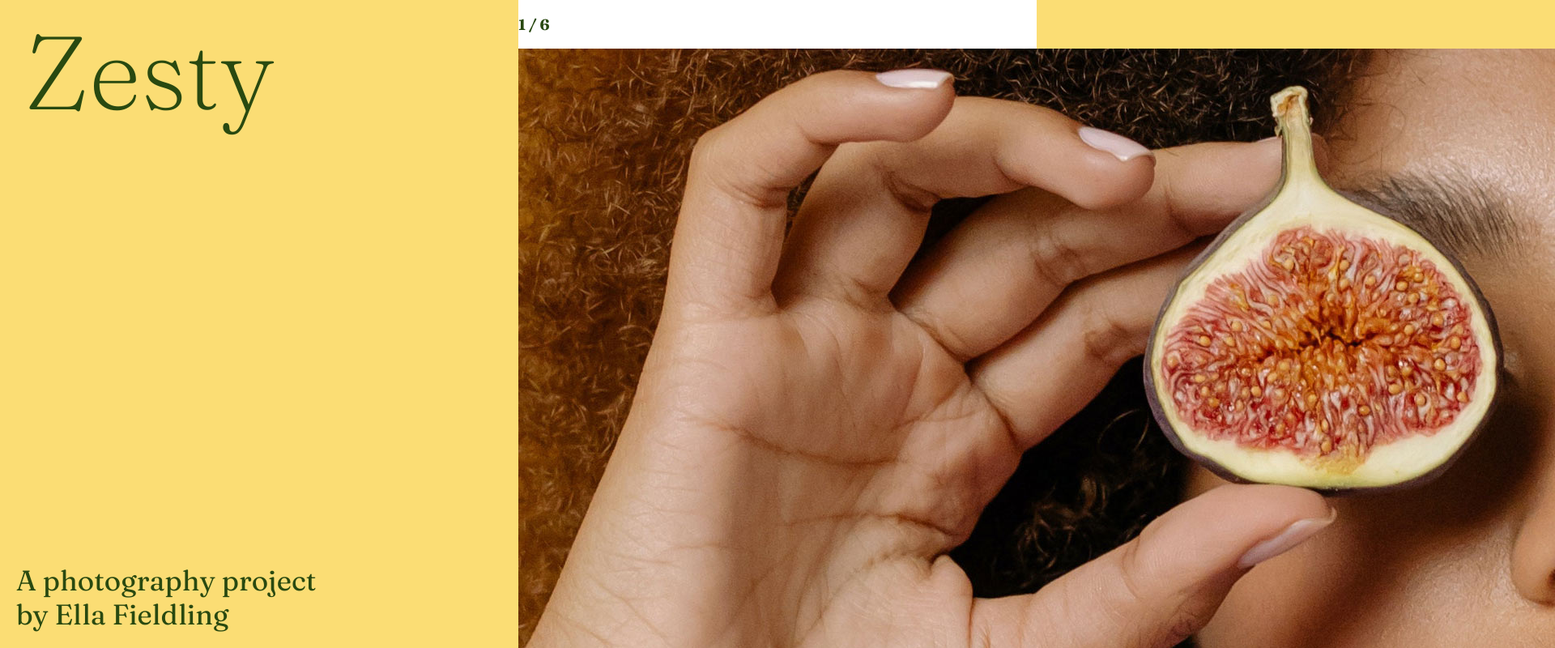
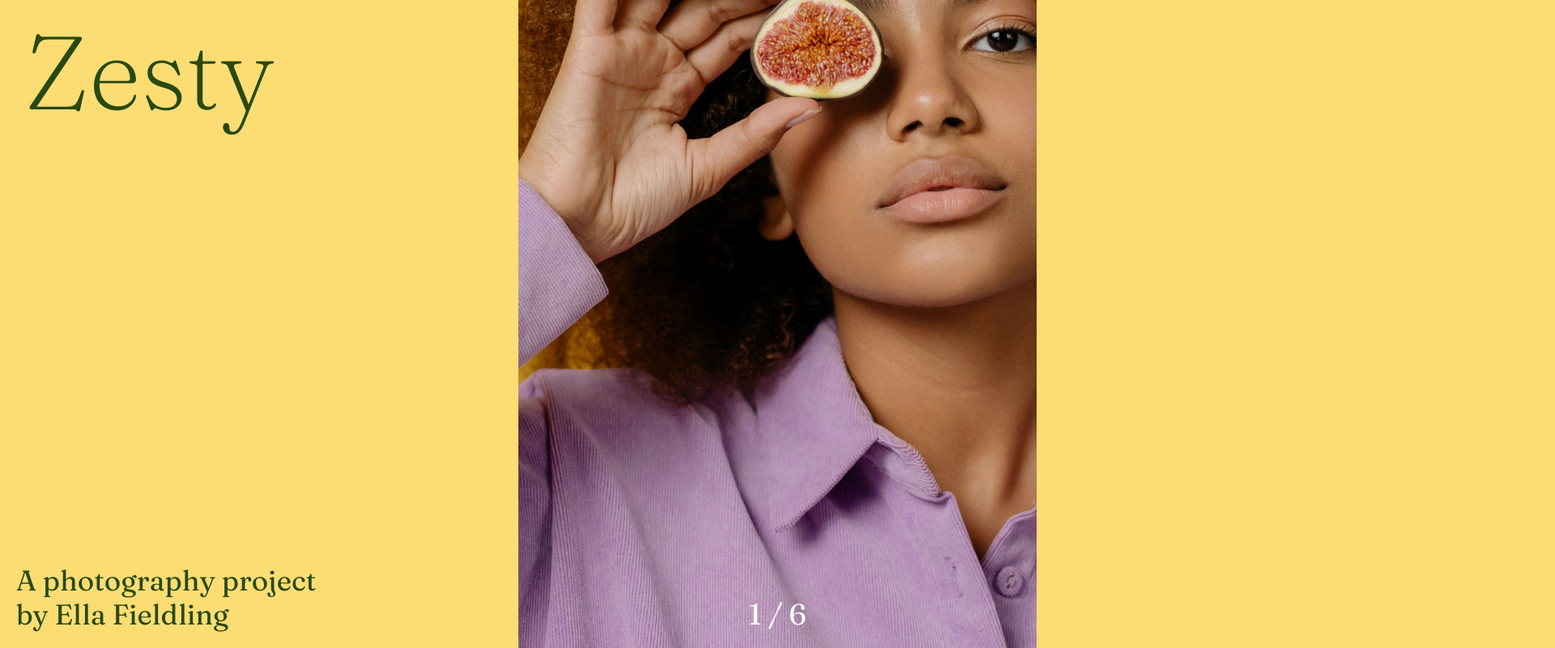
Before and after one commit to lauechev/zesty, a React (Create React App) app: page / in a window 1280 px wide. Shown: the top 800 px of the page at 81% size, 1920 px wide, since content can reach past the window. Built offline with nearby package versions, Linux system fonts and the light colour scheme.

Commit message:
👨‍🍳 img and caption styling

```diff
--- a/src/App.js
+++ b/src/App.js
@@ -27,23 +27,23 @@ const App = () => {
   };
 
   return (
-    <div className="App">
-      <div className="title">
+    <section>
+      <header>
         <h1>Zesty</h1>
         <h2>
           A photography project
           <br />
           by Ella Fieldling
         </h2>
-      </div>
+      </header>
 
-      <div className="img-container">
-        <h3>
+      <figure>
+        <figcaption>
           {currentImage + 1} / {images.length}
-        </h3>
+        </figcaption>
         <img src={images[currentImage]} alt="fig" onClick={handleClick} />
-      </div>
-    </div>
+      </figure>
+    </section>
   );
 };
 
--- a/src/styles.css
+++ b/src/styles.css
@@ -11,17 +11,10 @@ body {
   font-family: 'Fraunces', serif;
 }
 
-.App {
+section {
   display: flex;
   height: 100vh;
   justify-content: space-between;
-}
-
-.img-container {
-  background-color: #fff;
-  margin: 0;
-  position: relative;
-  width: 50vw;
 }
 
 h1 {
@@ -39,3 +32,30 @@ h2 {
   line-height: 1.2;
   margin: 0 20px 20px;
 }
+
+figure {
+  background-color: #fff;
+  margin: 0;
+  position: relative;
+  width: 50vw;
+}
+
+figcaption {
+  font-size: 36px;
+  font-weight: 400;
+  position: fixed;
+  text-align: center;
+  z-index: 1;
+  bottom: 0;
+  color: #fff;
+  margin: 0 auto;
+  width: 50%;
+  padding: 20px 0;
+}
+
+img {
+  height: 100vh;
+  object-fit: cover;
+  position: fixed;
+  width: 50%;
+}
```
